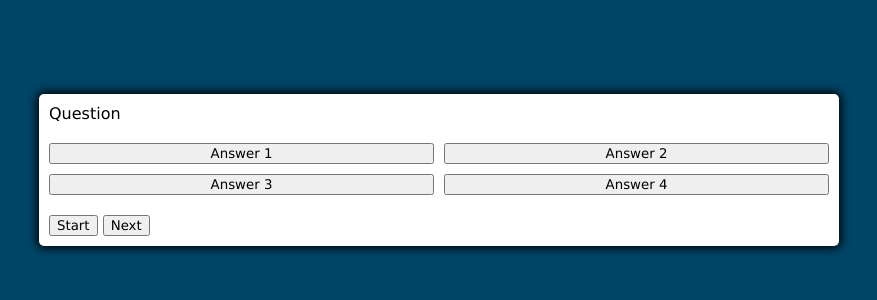
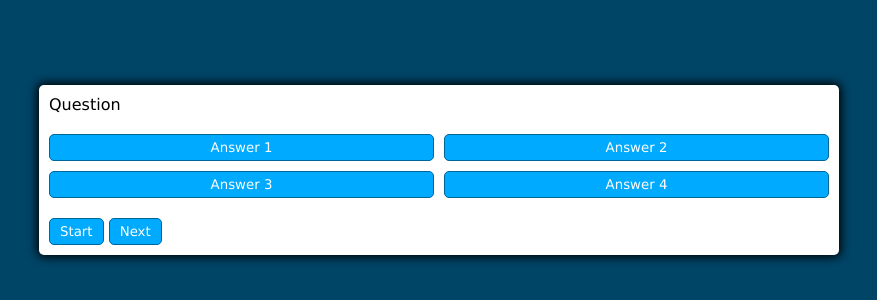
Before and after one commit to BeataJ/quiz-app-js, a plain HTML site: page index.html in a window 1280 px wide. Shown: the part 230-530 px from the top of the page, without its empty margins (201-1078 px from the left). Drawn offline with Linux system fonts and the light colour scheme.

Commit message:
add .btn syntax

```diff
--- a/styles.css
+++ b/styles.css
@@ -44,3 +44,13 @@ body.wrong {
   gap: 10px;
   margin: 20px 0;
 }
+
+.btn {
+  --hue: var(--hue-neutral);
+  border: 1px solid hsl(var(--hue), 100%, 30%);
+  background-color: hsl(var(--hue), 100%, 50%);
+  padding: 5px 10px;
+  border-radius: 5px;
+  color: white;
+  outline: none;
+}
```
